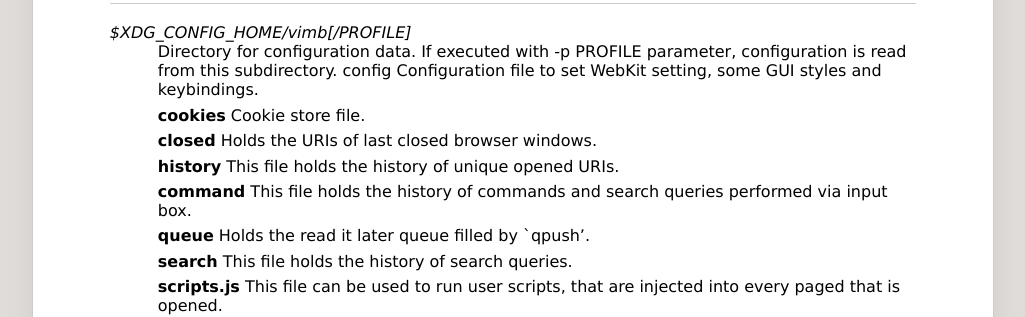
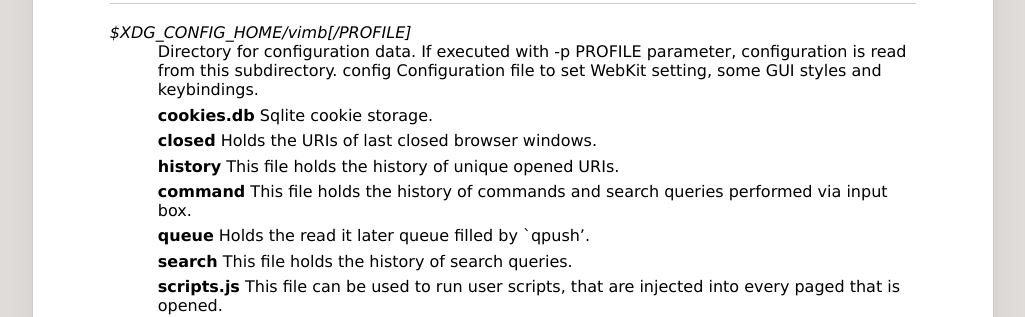
Before and after one commit to fanglingsu/vimb, a Jekyll site: the page built from man.md, in a window 1280 px wide and 900 px high, scrolled down 18182 px. Shown: the part 222-539 px from the top of the window, without its empty margins (127-1152 px from the left). Built offline with Jekyll 4.4.1, drawn with Linux system fonts in a browser that asks for light colours.

Commit message:
Change cookie storage to sqlite.

```diff
--- a/man.md
+++ b/man.md
@@ -1181,7 +1181,7 @@
 : Directory for configuration data. If executed with -p PROFILE parameter,
   configuration is read from this subdirectory. config Configuration file to
   set WebKit setting, some GUI styles and keybindings.
-: **cookies** Cookie store file.
+: **cookies.db** Sqlite cookie storage.
 : **closed** Holds the URIs of last closed browser windows.
 : **history** This file holds the history of unique opened URIs.
 : **command** This file holds the history of commands and search queries
```
